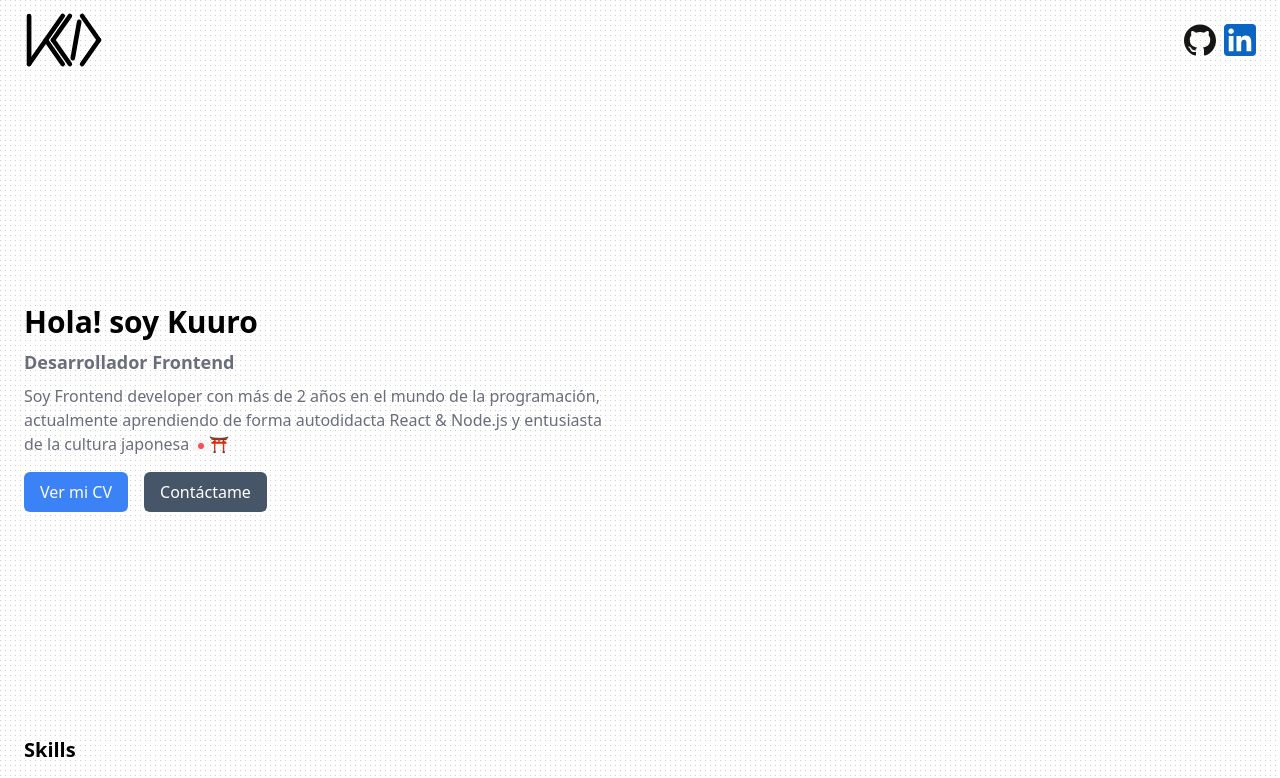
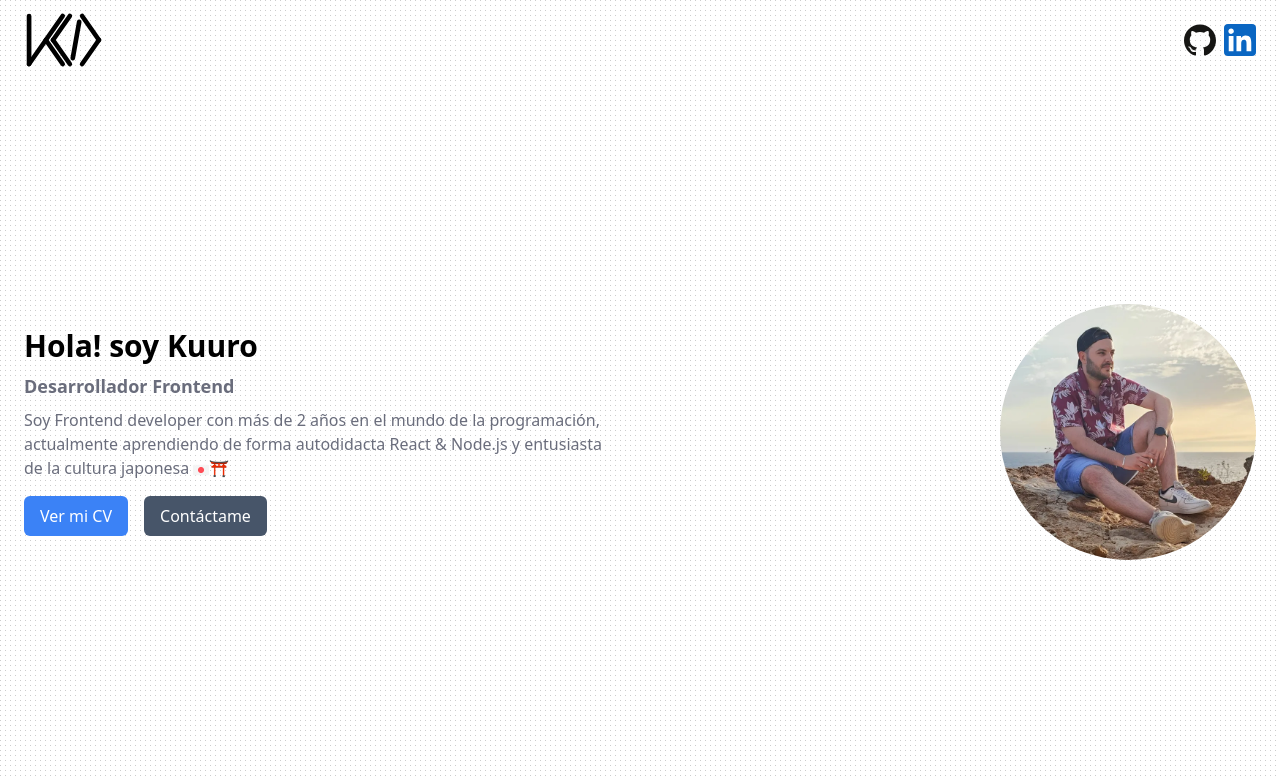
Before and after one commit to jmhs11/kuuro.dev, a React (Vite) app: page / in a window 1280 px wide. Shown: the top 778 px of the page. Built offline with nearby package versions, Linux system fonts and the light colour scheme.

Commit message:
Add some changes to hero

```diff
--- a/src/pages/Home.jsx
+++ b/src/pages/Home.jsx
@@ -11,12 +11,13 @@ const Home = () => {
 		<>
 			<Header />
 			<main>
-				<section className='px-6 py-56 md:container'>
+				<section className='flex flex-wrap items-center justify-between px-6 py-56 md:container'>
+					<div>
 						<h1 className='pb-2 font-bold'>Hola! soy Kuuro</h1>
 						<h3 className='text-[#6A6D7C] dark:text-[#ccc] pb-2 font-bold'>
 							Desarrollador Frontend
 						</h3>
-					<p className='text-[#6A6D7C] dark:text-[#ccc] pb-4'>
+						<p className='text-[#6A6D7C] dark:text-[#ccc] pb-4 max-w-prose'>
 							Soy Frontend developer con más de 2 años en el mundo de la
 							programación, actualmente aprendiendo de forma autodidacta React
 							&amp; Node.js y entusiasta de la cultura japonesa{' '}
@@ -35,11 +36,22 @@ const Home = () => {
 								Ver mi CV
 							</Link>
 							<Link
-              to="/contact"
+								to='/contact'
 								className='px-4 py-2 text-white rounded-md bg-slate-600'
 							>
 								Contáctame
 							</Link>
+						</div>
+					</div>
+					<div className='flex justify-center w-full sm:justify-around sm:w-auto'>
+						<picture>
+							<source type='image/webp' srcSet='hero.webp' />
+							<img
+								src='hero.jpg'
+								className='w-64 h-64 rounded-full'
+								alt='Kuuro Image'
+							/>
+						</picture>
 					</div>
 				</section>
 				<section className='px-6 pb-20 md:container'>
```
Also changed, not shown: public/hero.jpg (added), public/hero.webp (added). Lines whose indentation alone changed are shown as unchanged.
